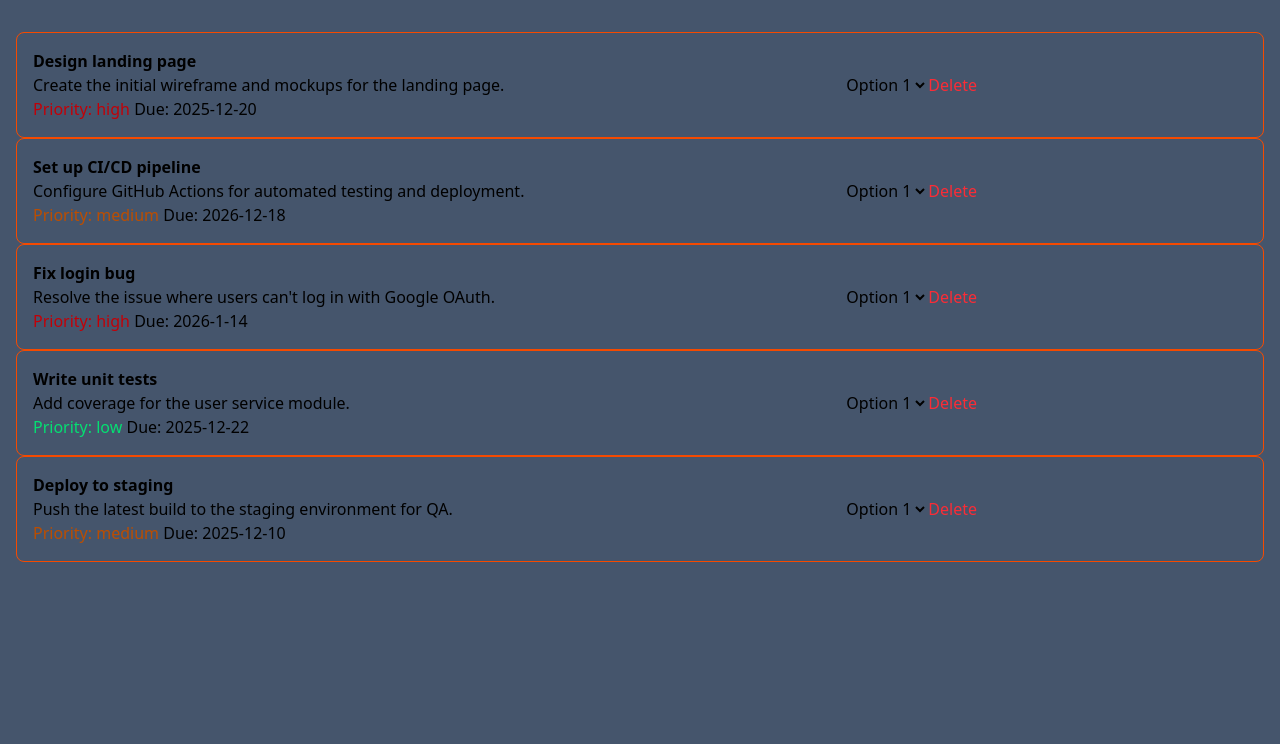
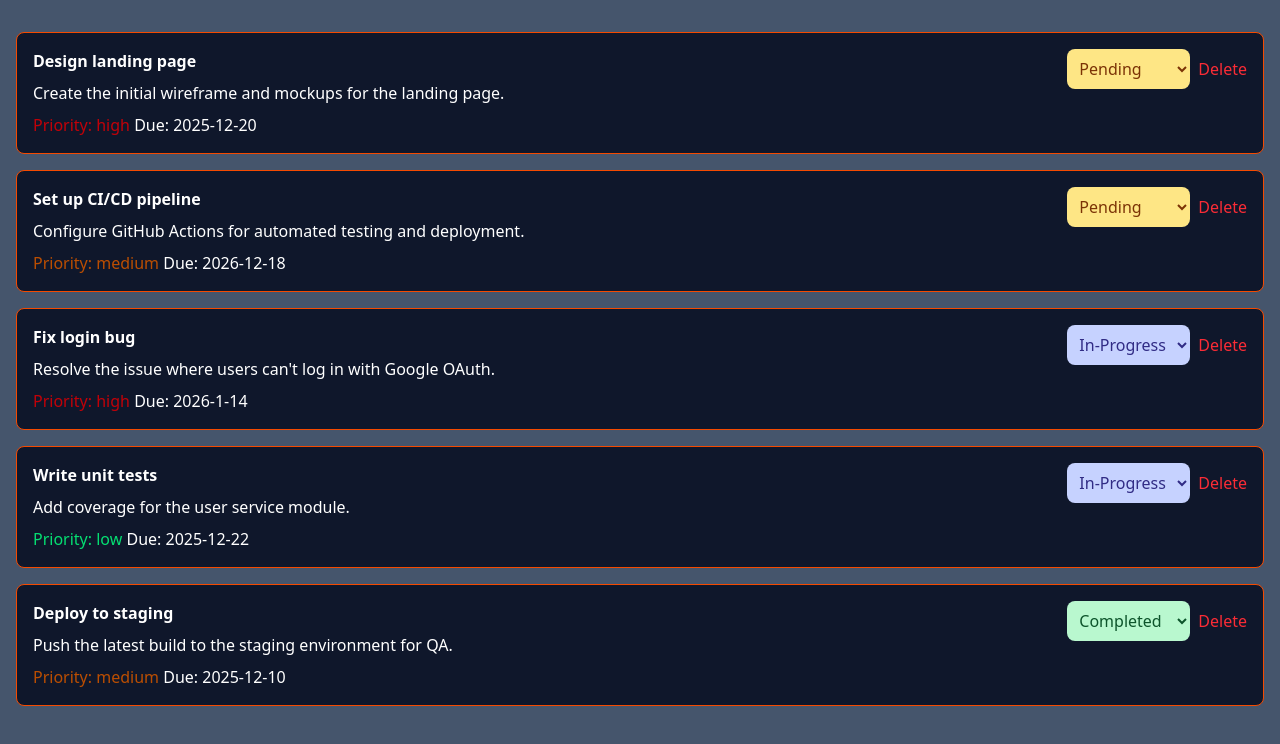
Before and after one commit to Abel-Per-Scholas-Work/task-manager, a React (Vite) app: page / in a window 1280 px wide. Shown: the top 744 px of the page. Built offline with nearby package versions, Linux system fonts and the light colour scheme.

Commit message:
refactor: select option to match the task status

```diff
--- a/src/components/TaskItem/TaskItem.tsx
+++ b/src/components/TaskItem/TaskItem.tsx
@@ -6,36 +6,49 @@ export default function TaskItem({
 	onDelete,
 }: TaskItemProps) {
 	//color scheme for the priority
-	const colorTheme = {
+	const priorityTheme = {
 		low: "text-green-400",
 		medium: "text-amber-700",
 		high: "text-red-700",
 	};
 
+	const selectTheme = {
+		pending: "text-amber-900 bg-amber-200",
+		"in-progress": "text-indigo-900 bg-indigo-200",
+		completed: "text-green-900 bg-green-200",
+	};
+
 	return (
-		<div className="rounded-lg border border-orange-600 flex items-center p-4">
-			<div className="w-2/3 ">
+		<div className="rounded-lg border border-orange-600 flex items-start p-4 bg-slate-900 text-white">
+			<div className="w-2/3 flex flex-col gap-y-2">
 				<h2 className="font-bold">{task.title}</h2>
 				<p>{task.description}</p>
 				<p>
-					<span className={colorTheme[task.priority]}>
+					<span className={priorityTheme[task.priority]}>
 						{" "}
 						Priority: {task.priority}
 					</span>{" "}
 					Due: {task.dueDate}
 				</p>
 			</div>
-			<div className="flex justify-end">
+			<div className="flex justify-end w-1/3 items-center gap-x-2">
 				<select
 					id="optionsSelect"
 					value={task.status}
-					onChange={() => onStatusChange(task.id, task.status)}>
-					<option value="option1">Option 1</option>
-					<option value="option2">Option 2</option>
-					<option value="option3">Option 3</option>
+					onChange={() => onStatusChange(task.id, task.status)}
+					className={`${selectTheme[task.status]} p-2 rounded-lg`}>
+					<option value="pending" selected={task.status === "pending"}>
+						Pending
+					</option>
+					<option value="in-progress" selected={task.status === "in-progress"}>
+						In-Progress
+					</option>
+					<option value="completed" selected={task.status === "completed"}>
+						Completed
+					</option>
 				</select>
 				<p
-					className="text-red-500 hover:text-red-700"
+					className="text-red-500 hover:text-red-700 cursor-pointer"
 					onClick={() => onDelete(task.id)}>
 					Delete
 				</p>
--- a/src/components/TaskList/TaskList.tsx
+++ b/src/components/TaskList/TaskList.tsx
@@ -7,7 +7,7 @@ export default function TaskList({
 	onDelete,
 }: TaskListProps) {
 	return (
-		<>
+		<div className="flex flex-col gap-y-4 ">
 			{tasks.map((item) => {
 				return (
 					<TaskItem
@@ -18,6 +18,6 @@ export default function TaskList({
 					/>
 				);
 			})}
-		</>
+		</div>
 	);
 }
```
